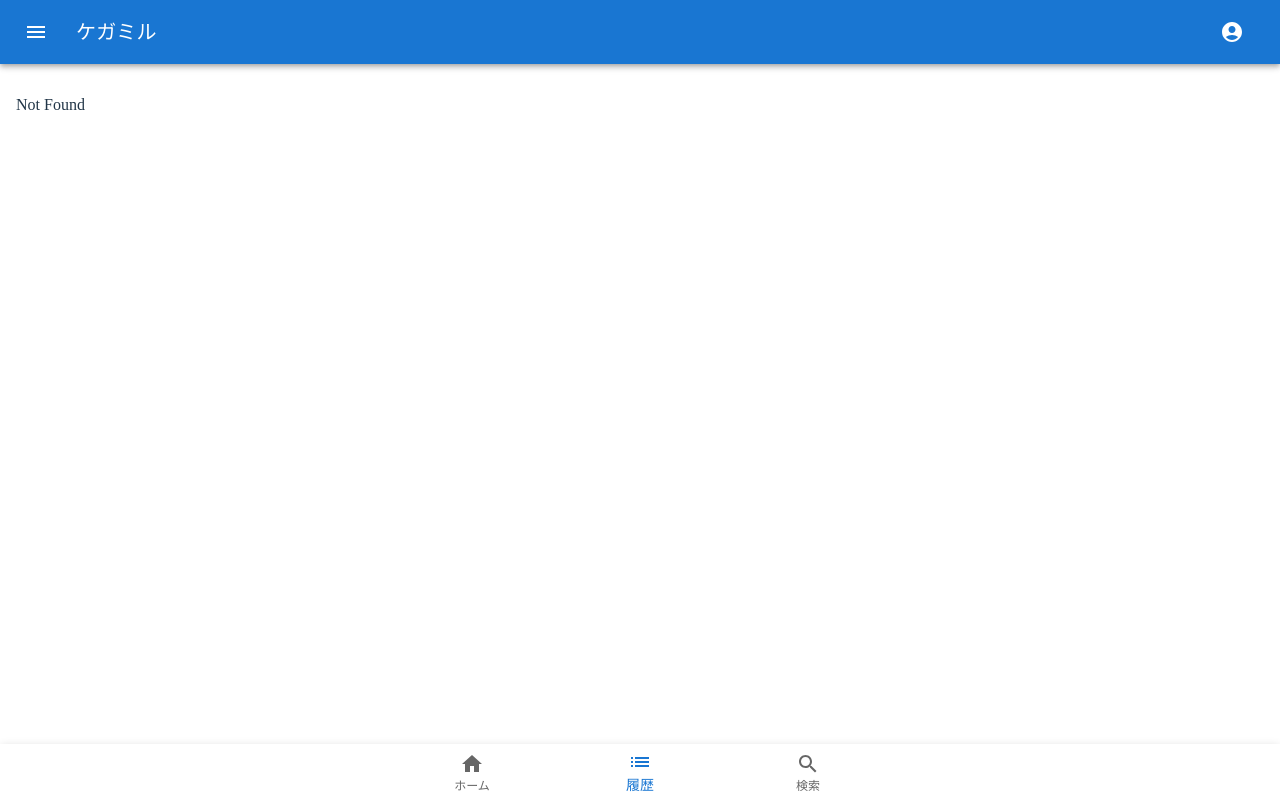
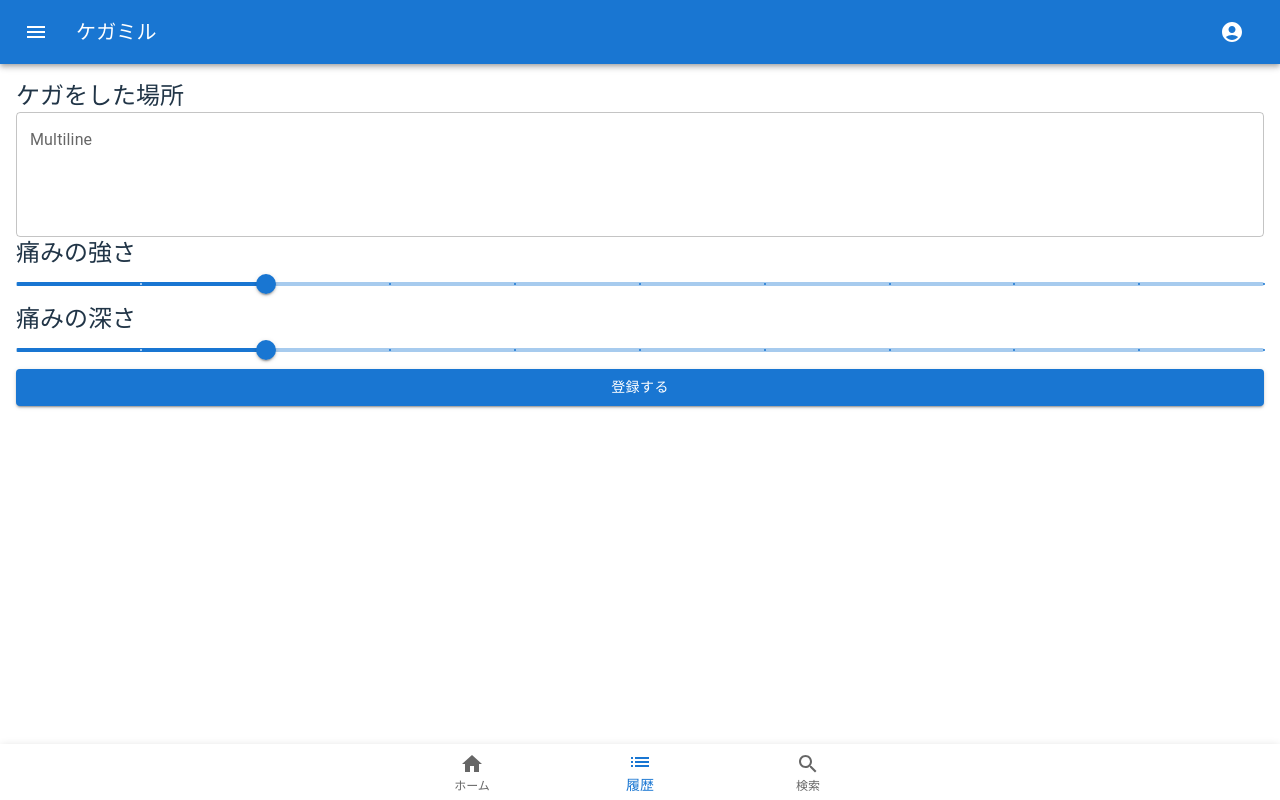
Before and after one commit to newt239/kegamiru, a React (Vite) app: page /list in a window 1280 px wide. Before the commit this address had no page. Built offline with nearby package versions, Linux system fonts and the light colour scheme.

Commit message:
add: add page

```diff
--- a/src/routeTree.gen.ts
+++ b/src/routeTree.gen.ts
@@ -11,9 +11,15 @@
 // Import Routes
 
 import { Route as rootRoute } from './routes/__root'
+import { Route as ListImport } from './routes/list'
 import { Route as IndexImport } from './routes/index'
 
 // Create/Update Routes
+
+const ListRoute = ListImport.update({
+  path: '/list',
+  getParentRoute: () => rootRoute,
+} as any)
 
 const IndexRoute = IndexImport.update({
   path: '/',
@@ -31,12 +37,19 @@ declare module '@tanstack/react-router' {
       preLoaderRoute: typeof IndexImport
       parentRoute: typeof rootRoute
     }
+    '/list': {
+      id: '/list'
+      path: '/list'
+      fullPath: '/list'
+      preLoaderRoute: typeof ListImport
+      parentRoute: typeof rootRoute
+    }
   }
 }
 
 // Create and export the route tree
 
-export const routeTree = rootRoute.addChildren({ IndexRoute })
+export const routeTree = rootRoute.addChildren({ IndexRoute, ListRoute })
 
 /* prettier-ignore-end */
 
@@ -46,11 +59,15 @@ export const routeTree = rootRoute.addChildren({ IndexRoute })
     "__root__": {
       "filePath": "__root.tsx",
       "children": [
-        "/"
+        "/",
+        "/list"
       ]
     },
     "/": {
       "filePath": "index.tsx"
+    },
+    "/list": {
+      "filePath": "list.tsx"
     }
   }
 }
--- /dev/null
+++ b/src/routes/list.tsx
@@ -0,0 +1,44 @@
+import { Button, Slider, TextField, Typography } from "@mui/material";
+import { createFileRoute } from "@tanstack/react-router";
+
+export const Route = createFileRoute("/list")({
+  component: () => (
+    <>
+      <Typography variant="h5">ケガをした場所</Typography>
+      <TextField
+        fullWidth
+        id="outlined-multiline-flexible"
+        label="Multiline"
+        multiline
+        rows={4}
+      />
+      <Typography variant="h5">痛みの強さ</Typography>
+      <Slider
+        aria-label="Temperature"
+        defaultValue={30}
+        marks
+        max={110}
+        min={10}
+        shiftStep={30}
+        step={10}
+        valueLabelDisplay="auto"
+      />
+
+      <Typography variant="h5">痛みの深さ</Typography>
+      <Slider
+        aria-label="Temperature"
+        defaultValue={30}
+        marks
+        max={110}
+        min={10}
+        shiftStep={30}
+        step={10}
+        valueLabelDisplay="auto"
+      />
+
+      <Button fullWidth variant="contained">
+        登録する
+      </Button>
+    </>
+  ),
+});
```
